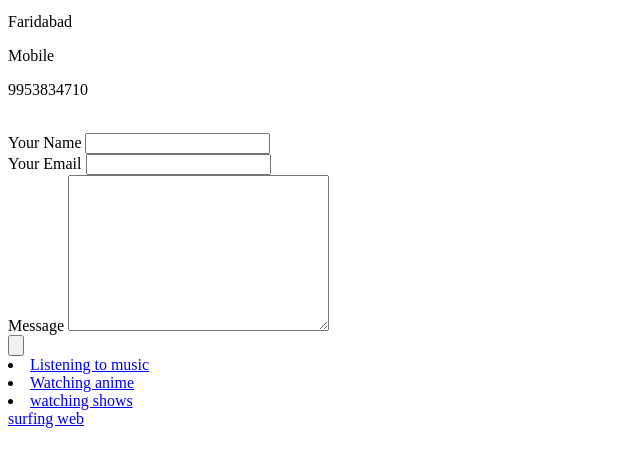
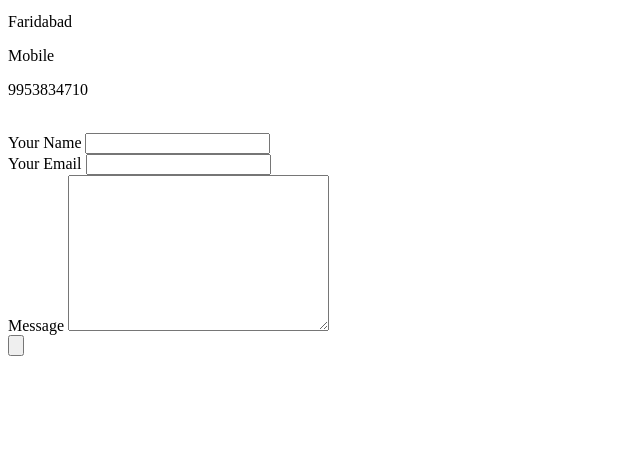
Before and after one commit to negiakhil2000/cv, a plain HTML site: page contact me.html in a window 1280 px wide. Shown: the part 101-568 px from the top of the page, without its empty margins (0-640 px from the left). Drawn offline with Linux system fonts and the light colour scheme.

Commit message:
Update contact me.html

```diff
--- a/contact me.html
+++ b/contact me.html
@@ -20,11 +20,5 @@
       <textarea name="Message" rows="10" cols="30"></textarea><br>
       <input type="submit" class="regular" value="">
     </form>
-    <temp>
-  <li><a href="https://www.spotify.com/in/">Listening to music</a></li>
-      <li><a href="https://animeheaven.ru/">Watching anime</a></li>
-      <li><a href="https://www.netflix.com/in/">watching shows</a></li
-      <li><a href="https://www.google.com/in/">surfing web</a></li>
-  </temp>
   </body>
 </html>
```
